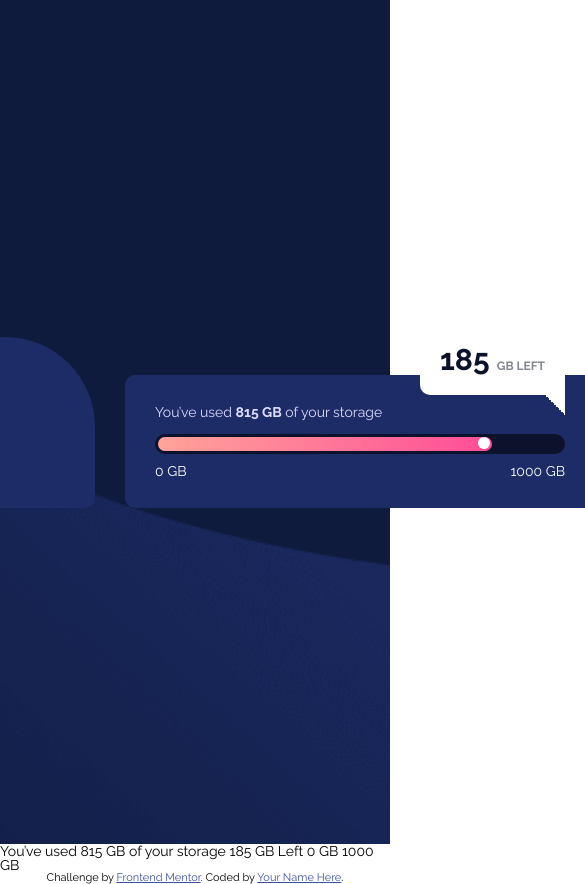
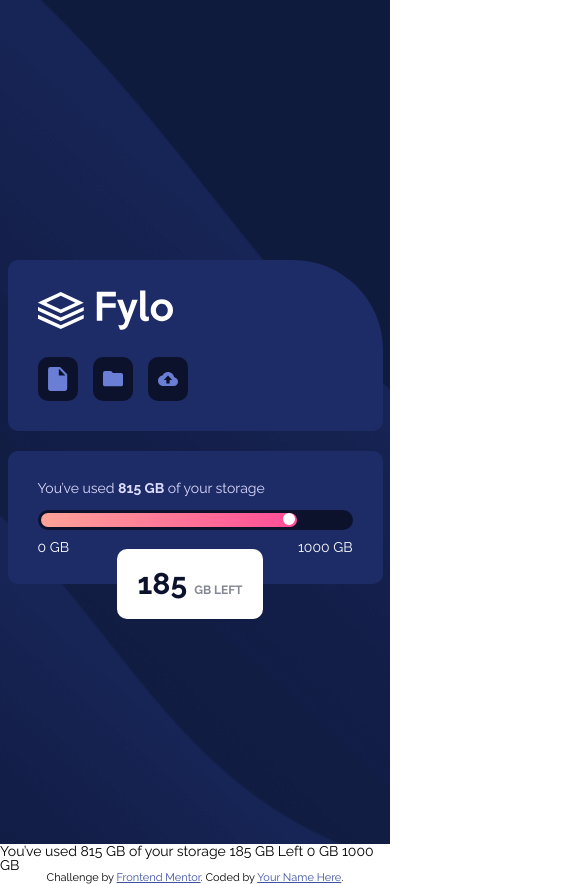
Before and after one commit to NiteArie/fm-fylo-data-storage, a plain HTML site: page index.html in a window 390 px wide. Shown: the whole page, 585 px wide, since content can reach past the window. Drawn offline with Linux system fonts and the light colour scheme.

Commit message:
[Fea] Static Mobile UI

```diff
--- a/styles/style.css
+++ b/styles/style.css
@@ -140,3 +140,31 @@ body {
     font-weight: bold;
     font-size: 30px;
 }
+
+@media all and (max-width: 800px) {
+    .l-flex {
+        height: 100vh;
+        background-image: url("../images/bg-mobile.png");
+    }
+
+    .dashboard {
+        width: 375px;
+        grid-template-columns: 1fr;
+    }
+
+    .dashboard__info {
+        margin-top: 20px;
+        margin-left: 0;
+    }
+
+    .dashboard__storage-left {
+        bottom: -65px;
+        right: 90px;
+        top: auto;
+        border-radius: 10px;
+    }
+
+    .dashboard__storage-left::after {
+        display: none;
+    }
+}
```
